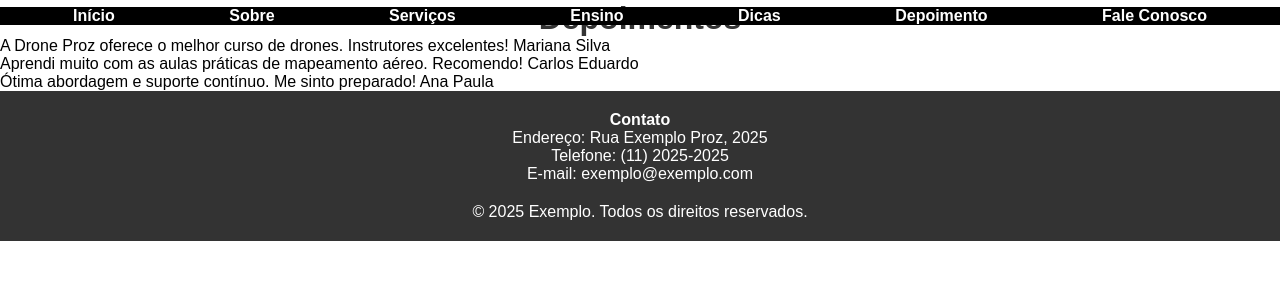
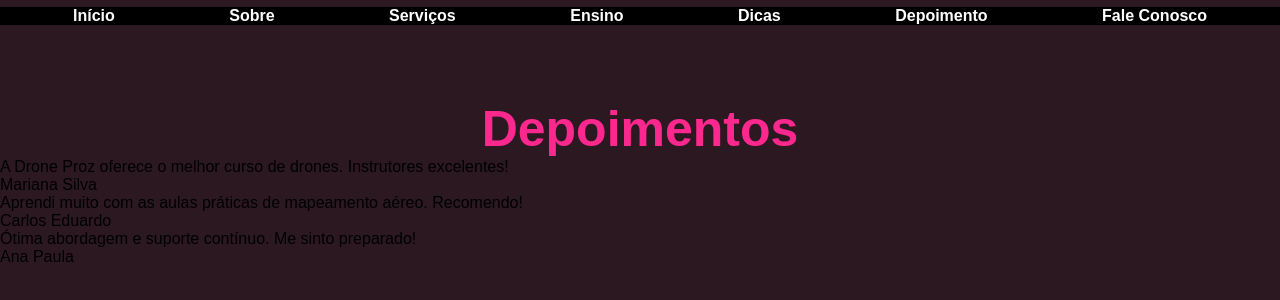
Before and after one commit to bartoinf/Projeto-Proz_Drone, a plain HTML site: page Site_Projeto/Depoimentos/depoimentos.html in a window 1280 px wide. Drawn offline with Linux system fonts and the light colour scheme.

Commit message:
atualizacao depoimentos
atualizacao depoimentos

```diff
--- a/Site_Projeto/Depoimentos/depoimentos.html
+++ b/Site_Projeto/Depoimentos/depoimentos.html
@@ -5,6 +5,11 @@
     <meta name="viewport" content="width=device-width, initial-scale=1.0">
     <title>Drone Proz</title>
     <link rel="stylesheet" href="../index.css">
+    <style>
+      body {
+        background-color: #2B1821
+      }
+    </style>
 </head>
 <body>
     <nav>
@@ -18,26 +23,9 @@
           <li><a href="../FaleConosco/faleConosco.html">Fale Conosco</a></li>
         </ul>
       </nav>
-    <h1>Depoimentos</h1>
-    <p>A Drone Proz oferece o melhor curso de drones. Instrutores excelentes! Mariana Silva</p>
-    <p>Aprendi muito com as aulas práticas de mapeamento aéreo. Recomendo! Carlos Eduardo</p>
-    <p>Ótima abordagem e suporte contínuo. Me sinto preparado! Ana Paula</p>
-    <footer>
-      <!--<div class="sobreNos">
-          <h4>Sobre nós</h4>
-          <p>Lorem ipsum dolor sit amet, consectetur adipiscing elit. Sed sit amet nulla auctor, vestibulum magna sed, convallis ex.</p>
-      </div>-->
-      <div class="contato">
-          <h4>Contato</h4>
-          <p>
-          Endereço: Rua Exemplo Proz, 2025<br>
-          Telefone: (11) 2025-2025<br>
-          E-mail: <a href="mailto:exemplo@exemplo.com">exemplo@exemplo.com</a>
-          </p>
-      </div>
-      <div class="copyright">
-        &copy; 2025 Exemplo. Todos os direitos reservados.
-      </div>
-    </footer>
+    <h1 class="h1depoimentos">Depoimentos</h1>
+    <div class="div1depoimentos">A Drone Proz oferece o melhor curso de drones. Instrutores excelentes! <p>Mariana Silva</p></div>
+    <div class="div2depoimentos">Aprendi muito com as aulas práticas de mapeamento aéreo. Recomendo! <p>Carlos Eduardo</p></div>
+    <div class="div3depoimentos">Ótima abordagem e suporte contínuo. Me sinto preparado! <p>Ana Paula</div>
 </body>
 </html>
--- a/Site_Projeto/index.css
+++ b/Site_Projeto/index.css
@@ -176,3 +176,23 @@ footer a:hover {
 .contato {
     margin-bottom: 20px;
 }
+
+/*Depoimentos*/
+.h1depoimentos{
+    font-family: Arial, Helvetica, sans-serif;
+    font-size: 50px;
+    margin-top: 100px;
+    color: #FD288D
+}
+
+.div1depoimentos{
+
+}
+
+.div2depoimentos{
+
+}
+
+.div3depoimentos{
+
+}
```
